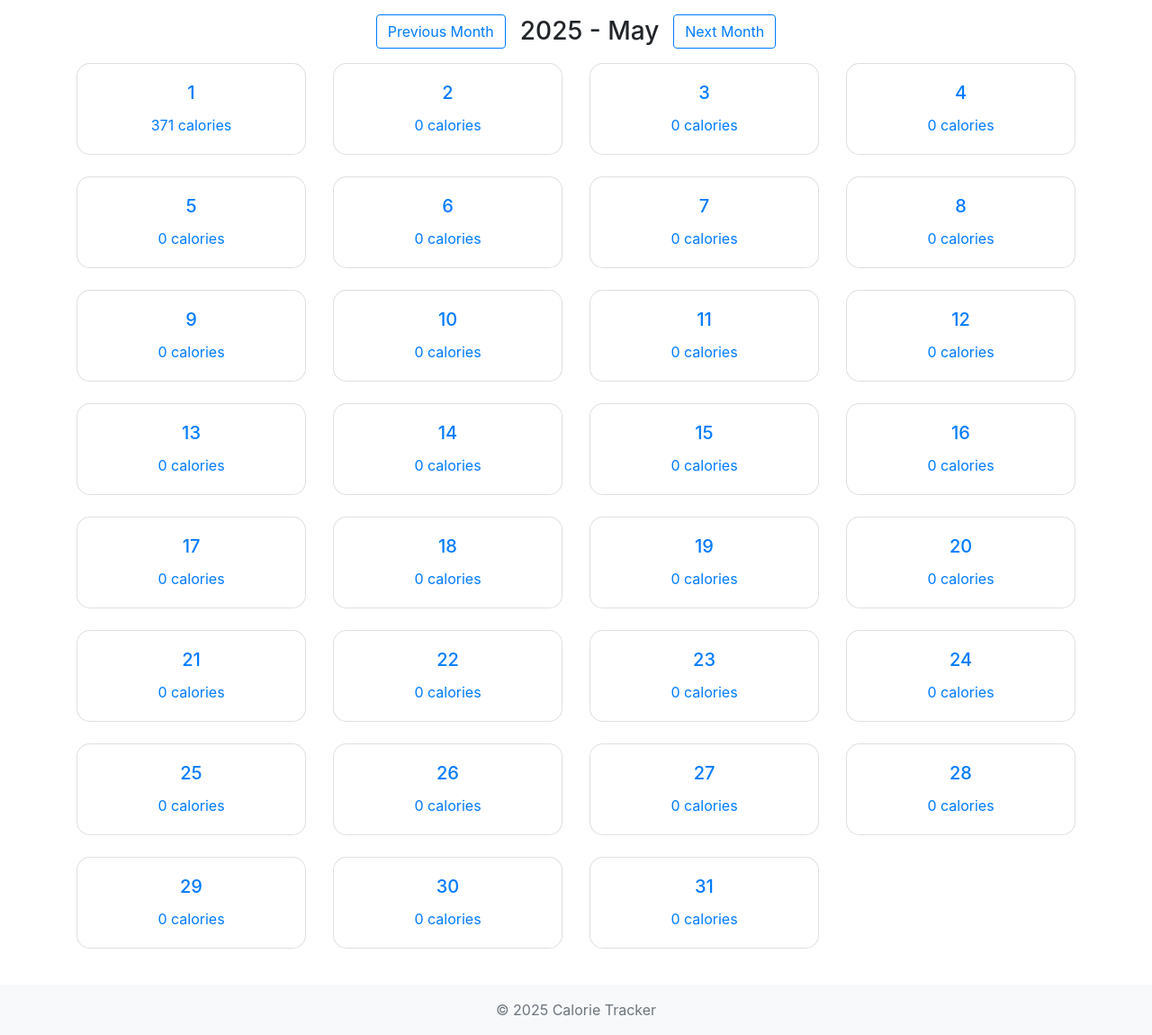
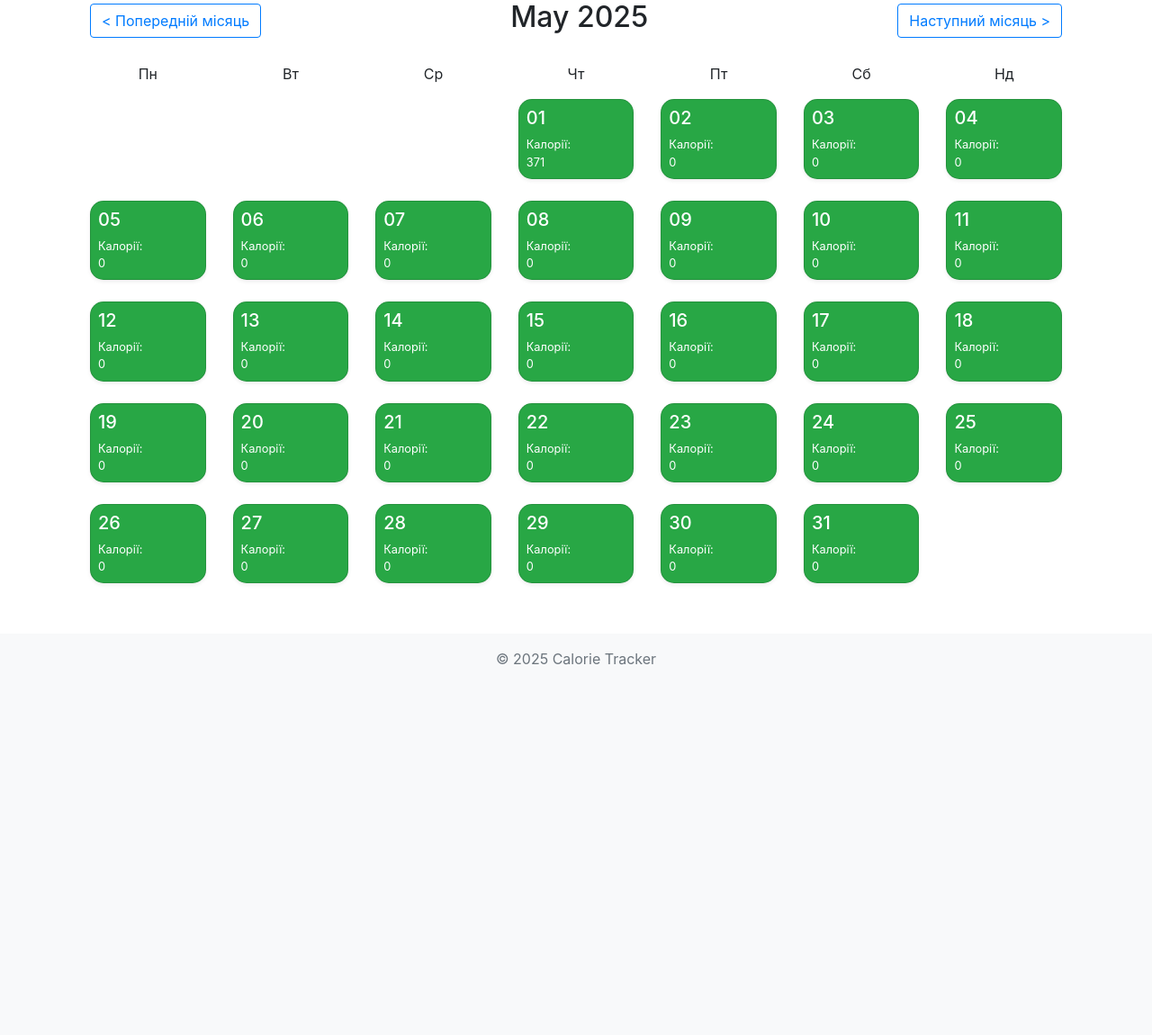
Before and after one commit to OwenZhak/calorietracker, a Django app: page /calendar/ in a window 1280 px wide. Shown: the part 40-1190 px from the top of the page at 90% size. After the commit the page ends 779 px from the top, so only its background shows below. Run offline with Django 3.2, Linux system fonts and the light colour scheme; a user stored in the database is signed in; data comes from the database, SQL or seed files in the repository; both versions use the stored data as it was after the commit; some libraries are stand-ins or nearby versions.

Commit message:
redis now some logging food are cached. also made calendar page look better by adding days of the week

```diff
--- a/DjangoWebProject1/app/models.py
+++ b/DjangoWebProject1/app/models.py
@@ -1,7 +1,8 @@
 from django.db import models
 from django.contrib.auth.models import User
-from django.db.models.signals import post_save
+from django.db.models.signals import post_save, post_delete
 from django.dispatch import receiver
+from django.core.cache import cache
 
 class FoodItem(models.Model):
     CATEGORY_CHOICES = (
@@ -138,6 +139,24 @@ def create_user_profile(sender, instance, created, **kwargs):
             weight_goal=0
         )
 
+@receiver([post_save, post_delete], sender=FoodItemLog)
+def clear_food_log_cache(sender, instance, **kwargs):
+    """Clear cache when food log is saved or deleted"""
+    # Clear specific day cache
+    cache.delete(f'food_logs_{instance.user.id}_{instance.date}')
+    cache.delete(f'totals_{instance.user.id}_{instance.date}')
+
+    # Clear calendar cache for the affected month
+    cache.delete(f'calendar_data_{instance.user.id}_{instance.date.year}_{instance.date.month}')
+
+    # Clear recommendations
+    cache.delete(f'recommendations_{instance.user.id}')
+
+@receiver([post_save], sender=Profile)
+def clear_profile_cache(sender, instance, **kwargs):
+    """Clear user-related cache when profile is updated"""
+    cache.delete_pattern(f'*_{instance.user.id}_*')
+
 class PendingFoodItem(models.Model):
     CATEGORY_CHOICES = (
         ('fast_food', 'Фастфуд'),
--- a/DjangoWebProject1/app/templates/app/calendar.html
+++ b/DjangoWebProject1/app/templates/app/calendar.html
@@ -1,26 +1,43 @@
 {% extends "app/layout.html" %}
+{% load app_filters %}
 
 {% block content %}
-<div class="mt-3">
-    <div class="d-flex justify-content-center align-items-center mb-3">
-        <a href="{% url 'calendar' %}?year={{ previous_year }}&month={{ previous_month }}" class="btn btn-outline-primary">Previous Month</a>
-        <h3 class="mb-0 mx-3">{{ year }} - {{ month }}</h3>
-        <a href="{% url 'calendar' %}?year={{ next_year }}&month={{ next_month }}" class="btn btn-outline-primary">Next Month</a>
+<div class="container mt-4">
+    <div class="d-flex justify-content-between align-items-center mb-4">
+        <a href="?year={{ previous_year }}&month={{ previous_month }}" class="btn btn-outline-primary">&lt; Попередній місяць</a>
+        <h2>{{ month }} {{ year }}</h2>
+        <a href="?year={{ next_year }}&month={{ next_month }}" class="btn btn-outline-primary">Наступний місяць &gt;</a>
     </div>
 
-    <div class="row">
-        {% for day in calendar_data %}
-        <div class="col-3 mb-4">
-            <div class="card">
-                <a href="{% url 'log_food' %}?date={{ day.date|date:'Y-m-d' }}" class="text-decoration-none">
-                    <div class="card-body text-center">
-                        <h5 class="card-title">{{ day.date|date:"j" }}</h5>
-                        <p class="card-text">{{ day.calories|floatformat:0 }} calories</p>
+    <div class="row mb-3">
+        <div class="col text-center">Пн</div>
+        <div class="col text-center">Вт</div>
+        <div class="col text-center">Ср</div>
+        <div class="col text-center">Чт</div>
+        <div class="col text-center">Пт</div>
+        <div class="col text-center">Сб</div>
+        <div class="col text-center">Нд</div>
+    </div>
+
+    {% for week in calendar_data|slice:":35"|divide_into_weeks %}
+    <div class="row mb-4">
+        {% for day in week %}
+        <div class="col">
+            {% if day %}
+            <div class="card h-100 {% if day.exceeded %}bg-danger text-white{% else %}bg-success text-white{% endif %} shadow-sm">
+                <a href="{% url 'log_food' %}?date={{ day.date|date:'Y-m-d' }}" class="text-decoration-none text-white">
+                    <div class="card-body p-2">
+                        <h5 class="card-title mb-2">{{ day.date|date:"d" }}</h5>
+                        <p class="card-text small mb-0">
+                            Калорії:<br>{{ day.calories|floatformat:0 }}
+                        </p>
                     </div>
                 </a>
             </div>
+            {% endif %}
         </div>
         {% endfor %}
     </div>
+    {% endfor %}
 </div>
 {% endblock %}
--- a/DjangoWebProject1/app/templatetags/app_filters.py
+++ b/DjangoWebProject1/app/templatetags/app_filters.py
@@ -23,3 +23,18 @@ def get_category_name(category_key):
 def get_item(dictionary, key):
     """Get value from dictionary by key"""
     return dictionary.get(key, 0)
+
+
+@register.filter
+def divide_into_weeks(days):
+    """Divide days into weeks (lists of 7 days)"""
+    weeks = []
+    week = []
+    for day in days:
+        week.append(day)
+        if len(week) == 7:
+            weeks.append(week)
+            week = []
+    if week:
+        weeks.append(week)
+    return weeks
--- a/DjangoWebProject1/app/views.py
+++ b/DjangoWebProject1/app/views.py
@@ -3,10 +3,10 @@ Definition of views.
 """
 
 from datetime import datetime, timedelta
-from django.db.models import Sum, Count
+from django.db.models import Sum, Count, F
 from collections import defaultdict
 from django.shortcuts import render, redirect, get_object_or_404
-from django.http import HttpRequest
+from django.http import HttpRequest, JsonResponse
 from django.contrib.auth.forms import AuthenticationForm, UserCreationForm
 from django.contrib.auth import login, logout
 from django.contrib.auth.decorators import login_required
@@ -15,9 +15,11 @@ from dal import autocomplete
 from .models import FoodItemLog, FoodItem, Profile, PendingFoodItem
 from .forms import FoodItemLogForm, EditFoodItemLogForm, ProfileForm, PendingFoodItemForm
 import unicodedata
-from calendar import monthrange
+from calendar import monthrange, month_name
 import calendar as cal
 from django.contrib import messages
+from django.core.cache import cache
+from django.conf import settings
 
 class FoodItemAutocomplete(autocomplete.Select2QuerySetView):
     def get_queryset(self):
@@ -77,22 +79,37 @@ def log_food(request):
     else:
         form = FoodItemLogForm()
 
+    # Cache food logs for the day
+    cache_key = f'food_logs_{request.user.id}_{selected_date}'
+    food_item_logs = cache.get(cache_key)
+
+    if food_item_logs is None:
+        food_item_logs = FoodItemLog.objects.filter(
+            user=request.user,
+            date=selected_date
+        ).select_related('food_item')
+        cache.set(cache_key, food_item_logs, timeout=settings.CACHE_TTL)
+
+    # Calculate totals
+    totals = cache.get(f'totals_{request.user.id}_{selected_date}')
+    if totals is None:
+        totals = {
+            'calories': sum(log.total_calories for log in food_item_logs),
+            'proteins': sum(log.total_proteins for log in food_item_logs),
+            'carbs': sum(log.total_carbohydrates for log in food_item_logs),
+            'fats': sum(log.total_fats for log in food_item_logs)
+        }
+        cache.set(f'totals_{request.user.id}_{selected_date}', totals, timeout=settings.CACHE_TTL)
+
     # Calculate next and previous dates
     next_date = selected_date + timedelta(days=1)
     previous_date = selected_date - timedelta(days=1)
-
-    # Get food logs for the selected date
-    food_item_logs = FoodItemLog.objects.filter(user=request.user, date=selected_date)
-    total_calories = sum(log.total_calories for log in food_item_logs)
-    total_proteins = sum(log.total_proteins for log in food_item_logs)
-    total_carbohydrates = sum(log.total_carbohydrates for log in food_item_logs)
-    total_fats = sum(log.total_fats for log in food_item_logs)
 
     recommended_calories = profile_obj.daily_calories
     recommended_proteins = profile_obj.daily_protein_needs
     recommended_carbs = profile_obj.daily_carbs_needs
     recommended_fats = profile_obj.daily_fat_needs
-    remaining_calories = recommended_calories - total_calories
+    remaining_calories = recommended_calories - totals['calories']
 
     context = {
         'form': form,  # Changed from FoodItemLogForm to form instance
@@ -100,10 +117,10 @@ def log_food(request):
         'selected_date': selected_date,
         'previous_date': previous_date.strftime('%Y-%m-%d'),
         'next_date': next_date.strftime('%Y-%m-%d'),
-        'total_calories': total_calories,
-        'total_proteins': total_proteins,
-        'total_carbohydrates': total_carbohydrates,
-        'total_fats': total_fats,
+        'total_calories': totals['calories'],
+        'total_proteins': totals['proteins'],
+        'total_carbohydrates': totals['carbs'],
+        'total_fats': totals['fats'],
         'recommended_calories': recommended_calories,
         'recommended_proteins': recommended_proteins,
         'recommended_carbs': recommended_carbs,
@@ -144,30 +161,36 @@ def calendar(request):
     month = request.GET.get('month', datetime.now().month)
     year, month = int(year), int(month)
 
+    # Get first day and number of days in month
     first_day_of_month, days_in_month = monthrange(year, month)
-    dates = [datetime(year, month, day) for day in range(1, days_in_month + 1)]
 
-    calendar_data = []
-    for date in dates:
+    # Add empty days at start of month to align with correct weekday
+    calendar_data = [None] * first_day_of_month
+
+    # Add actual days
+    for day in range(1, days_in_month + 1):
+        date = datetime(year, month, day).date()
         food_logs = FoodItemLog.objects.filter(user=request.user, date=date)
         total_calories = sum(log.total_calories for log in food_logs)
         calendar_data.append({
             'date': date,
-            'calories': total_calories
+            'calories': total_calories,
+            'exceeded': total_calories > request.user.profile.daily_calories
         })
 
-    month_name = cal.month_name[month]
+    # Add empty days at end to complete the last week
+    while len(calendar_data) % 7 != 0:
+        calendar_data.append(None)
 
     context = {
         'year': year,
-        'month': month_name,
+        'month': cal.month_name[month],
         'calendar_data': calendar_data,
         'previous_month': (month - 1) if month > 1 else 12,
         'previous_year': year if month > 1 else year - 1,
         'next_month': (month + 1) if month < 12 else 1,
         'next_year': year if month < 12 else year + 1,
     }
-
     return render(request, 'app/calendar.html', context)
 
 def custom_logout(request):
@@ -376,4 +399,28 @@ def recommendations(request):
         'end_date': end_date,
     }
 
-    return render(request, 'app/recommendations.html', context)
+    cache_key = f'recommendations_{request.user.id}'
+    cached_data = cache.get(cache_key)
+
+    if cached_data is None:
+        end_date = datetime.now().date()
+        start_date = end_date - timedelta(days=7)
+
+        food_logs = FoodItemLog.objects.select_related('food_item').filter(
+            user=request.user,
+            date__range=(start_date, end_date)
+        )
+
+        # Your existing recommendations calculation logic
+        # ...existing code...
+
+        cached_data = {
+            'recommendations': recommendations,
+            'category_calories': dict(category_calories),
+            'category_counts': dict(category_counts),
+            'start_date': start_date,
+            'end_date': end_date,
+        }
+        cache.set(cache_key, cached_data, timeout=settings.CACHE_TTL)
+
+    return render(request, 'app/recommendations.html', cached_data)
```
Also changed, not shown: DjangoWebProject1/DjangoWebProject1/settings.py (+18 -0 lines), DjangoWebProject1/db.sqlite3.
